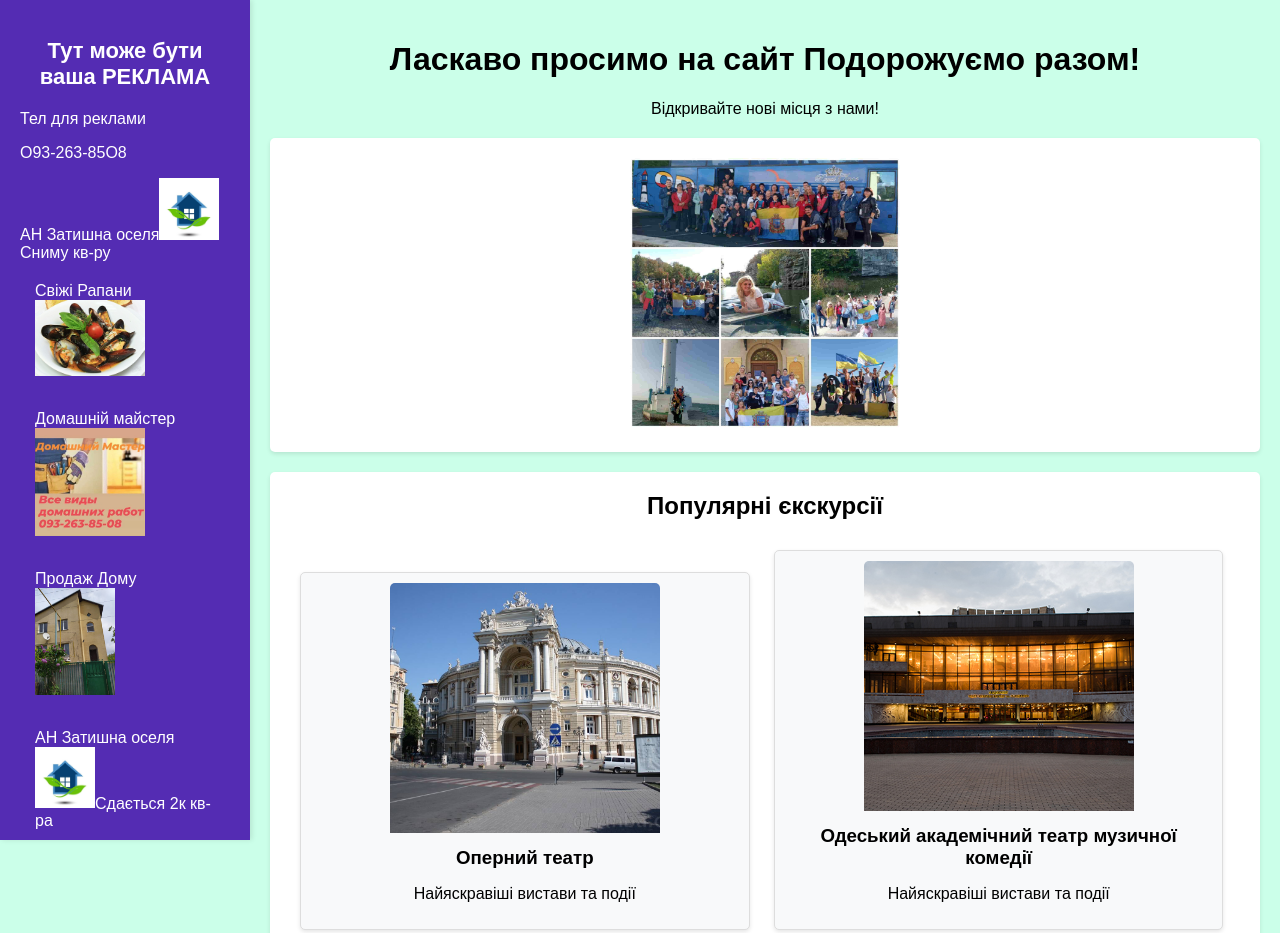
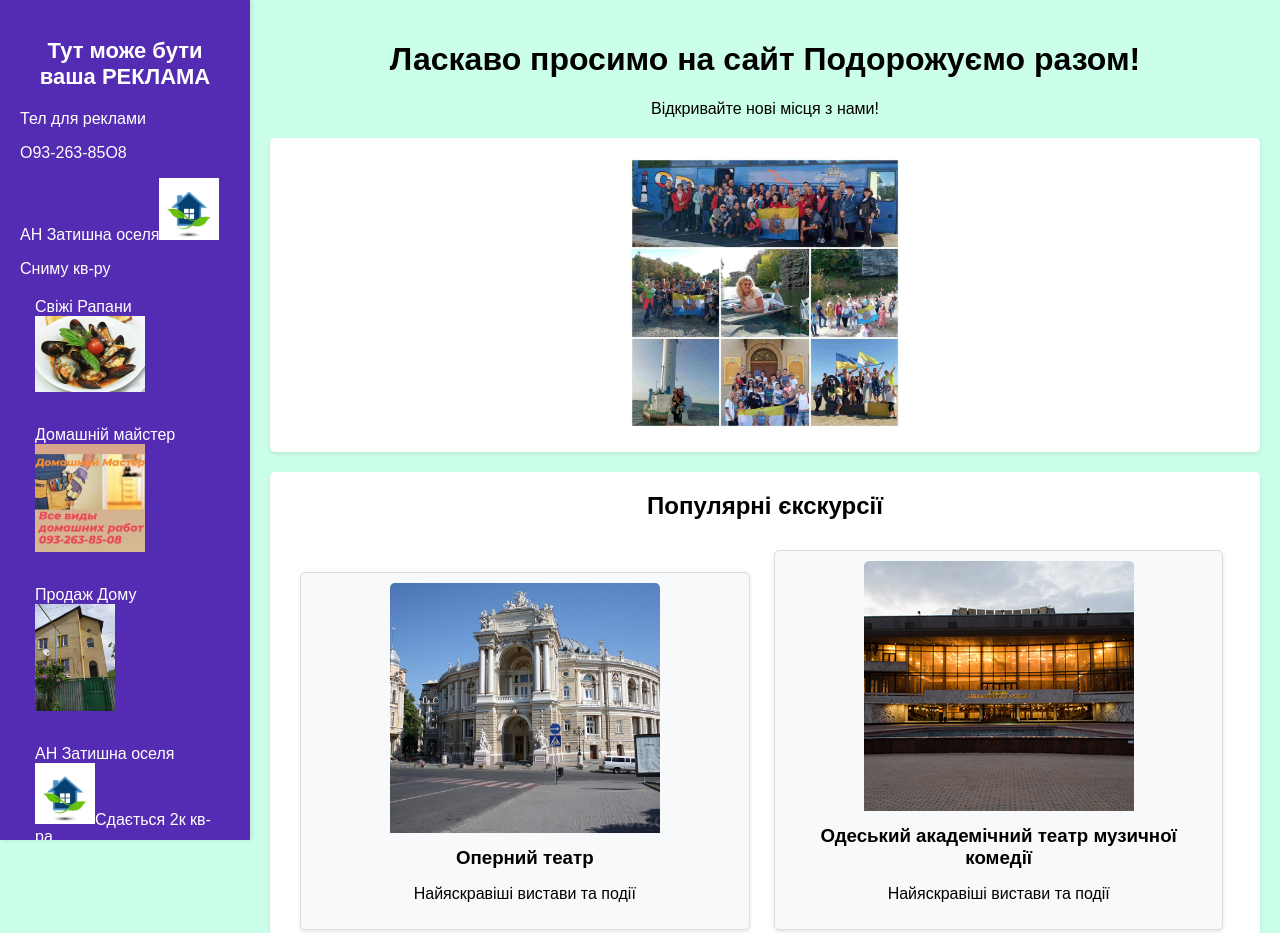
Before and after one commit to Svitvik/podorojuemorazom, a plain HTML site: page index.html in a window 1280 px wide. Shown: the top 933 px of the page. Drawn offline with Linux system fonts and the light colour scheme.

Commit message:
Update index.html

```diff
--- a/index.html
+++ b/index.html
@@ -15,7 +15,7 @@
         <h2>Тут може бути ваша РЕКЛАМА</h2>
         <p>Тел для реклами</p>
         <p> O93-263-85O8</p
-        <a href="https://www.instagram.com/zatishnaosel.ya/profilecard/?igsh=ZTJvMHViZDkxeGp1">АН Затишна оселя<img src="./img/oselya.jpg" width="60"alt="фото логотипу">Сниму кв-ру</a>
+        <a href="https://www.instagram.com/zatishnaosel.ya/profilecard/?igsh=ZTJvMHViZDkxeGp1">АН Затишна оселя<img src="./img/oselya.jpg" width="60"alt="фото логотипу"><p>Сниму кв-ру</p</a>
         <a href="https://www.instagram.com/afrodoziaky?igsh=Y2lmdXlncTZnZ3Bv">Свіжі Рапани<img src="./img/afrodoziaky.jpg" width="110" alt="лотип группы"></a>
         <a href="https://www.instagram.com/domash_niy.mayster/profilecard/?igsh=YXRjcWZheHVpZmhi">Домашній майстер<img src="./img/master.jpg" width="110" alt="лотип группы"></a>
         <a href="https://www.instagram.com/zatishnaosel.ya/profilecard/?igsh=ZTJvMHViZDkxeGp1">Продаж Дому<img src="./img/Дім.jpg" width="80"alt="фото "></a>
```
